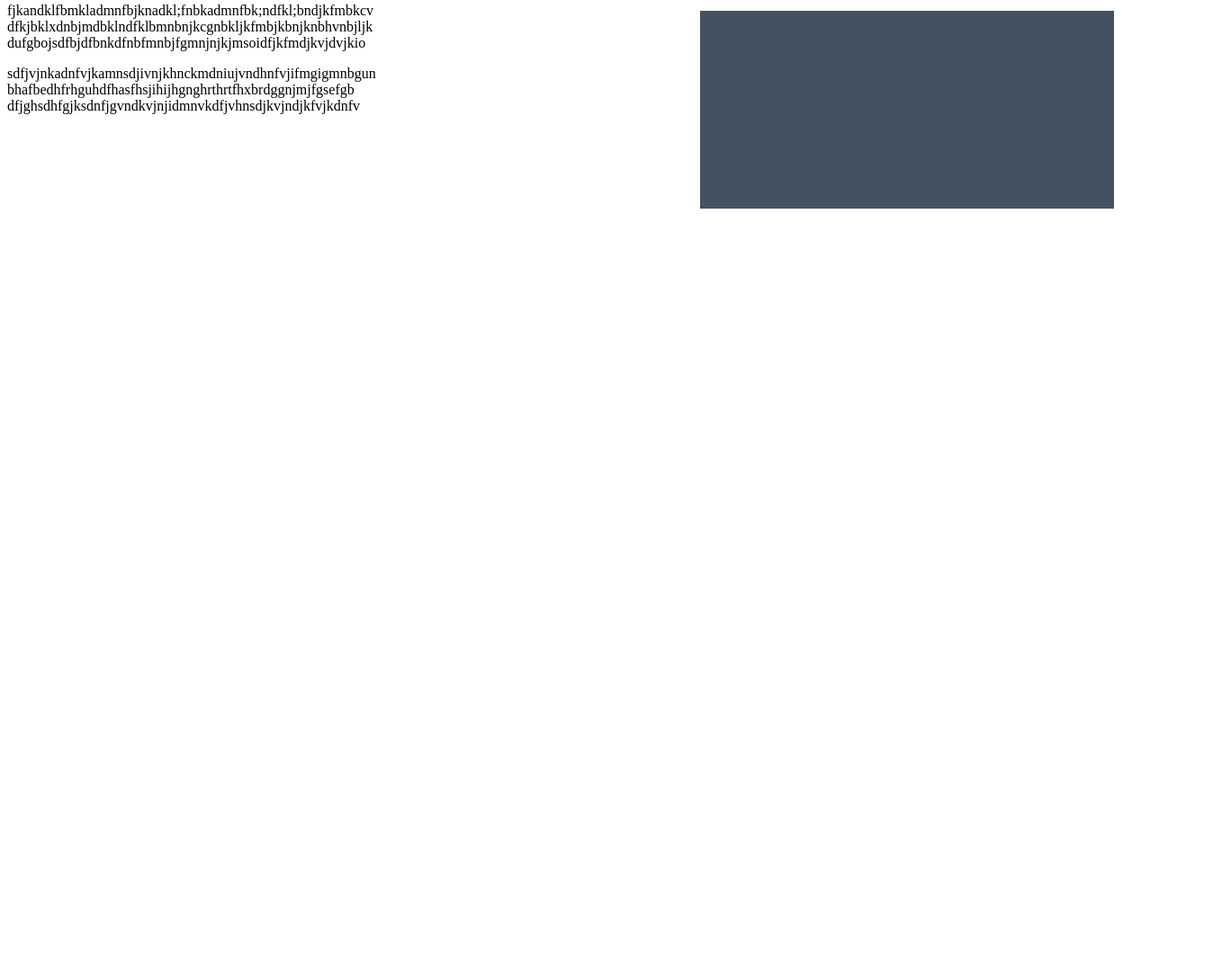
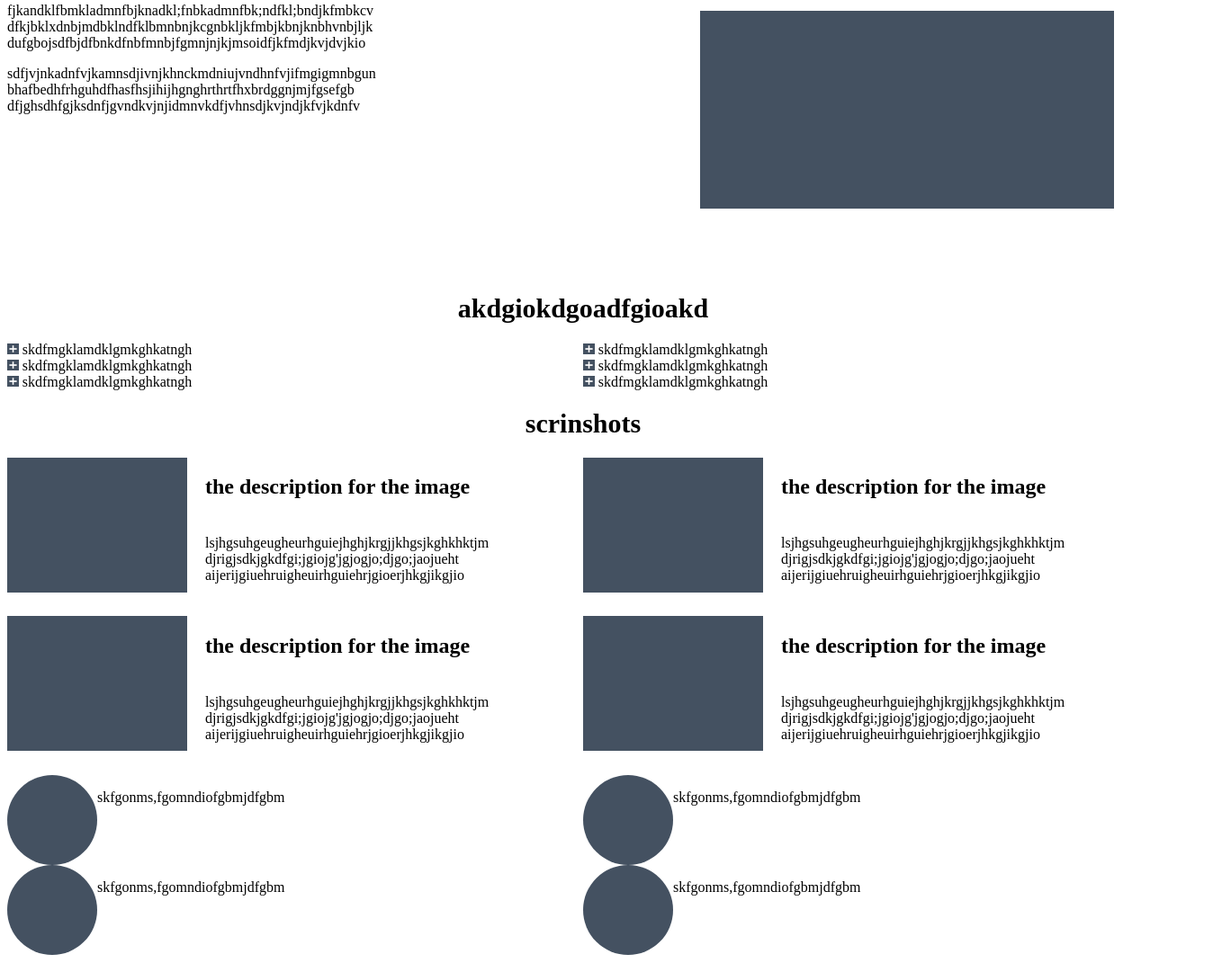
Before and after one commit to oleksandrgovera/html-learn, a plain HTML site: page project.html in a window 1280 px wide. Shown: the part 400-1481 px from the top of the page at 90% size, 1368 px wide, since content can reach past the window. Before the commit the page ends 800 px from the top, so only its background shows below. Drawn offline with Linux system fonts and the light colour scheme.

Commit message:
Проект створено

```diff
--- a/project.html
+++ b/project.html
@@ -46,6 +46,73 @@
 .two{
 	padding-right: 100%;
 }
+.plus{
+	width: 1280px
+}
+.ultraname{
+	text-align: center;
+	color: #000;
+	font-size: 30px;
+}
+.pidultraname{
+	color:#000;
+}
+.piddname{
+	color:#000;
+	text-align: right;
+}
+.block1{
+	width: 640px;
+	display: inline-block;
+}
+.scrinshots{
+	width: 200px;
+	height: 150px;
+	background: #445161;
+	display: inline-block;
+	vertical-align: top;
+}
+.abzac{
+	color: #000;
+}
+.scrinshot{
+	width: 1280px;
+}
+.h2{
+	width: 500px;
+	padding-left: 20px;
+}
+.block2{
+	width: 640px;
+	display: inline-block;
+}
+.p{
+	padding: 20px;
+	font-size: 16px;
+}
+
+.content {
+	display: inline-block;
+	vertical-align: top;
+	width: calc(100% - 200px);
+	font-size: 16px;
+}
+
+.scrinshot {
+	font-size: 0;
+}
+.reviwes{
+	width: 1280px;
+	font-size: 0;
+}
+.kpyr{
+	width: 100px;
+	height: 100px;
+	border-radius: 50%;
+	background: #445161;
+	display: inline-block;
+}
+
 </style>
 </head>
 <body>
@@ -99,10 +166,87 @@
 	</p>
 	<div class="div1"></div>
 </div>
-<div></div>
-<div></div>
-<div></div>
-<div></div>
-<div></div>
+<div class="plus">
+	<h1 class="ultraname">akdgiokdgoadfgioakd</h1>
+<div class="block1">
+	<div><img src="icons/plus.png">
+				skdfmgklamdklgmkghkatngh</div>
+	<div><img src="icons/plus.png">
+				skdfmgklamdklgmkghkatngh</div>
+	<div><img src="icons/plus.png">
+				skdfmgklamdklgmkghkatngh</div>
+</div><div class="block1">
+	<div><img src="icons/plus.png">
+				skdfmgklamdklgmkghkatngh</div>
+	<div><img src="icons/plus.png">
+				skdfmgklamdklgmkghkatngh</div>
+	<div><img src="icons/plus.png">
+				skdfmgklamdklgmkghkatngh</div>
+</div>
+</div>
+<div class="scrinshot">
+<h1 class="ultraname">scrinshots</h1>
+<div class="block2">
+	<div class="scrinshots"></div>
+	<div class="content">
+		<h2 class="h2">the description for the image</h2>
+		<p class="p">
+		lsjhgsuhgeugheurhguiejhghjkrgjjkhgsjkghkhktjm
+		djrigjsdkjgkdfgi;jgiojg'jgjogjo;djgo;jaojueht	aijerijgiuehruigheuirhguiehrjgioerjhkgjikgjio
+		</p>
+	</div>
+</div>
+	<div class="block2">
+	<div class="scrinshots"></div>
+	<div class="content">
+		<h2 class="h2">the description for the image</h2>
+		<p class="p">
+		lsjhgsuhgeugheurhguiejhghjkrgjjkhgsjkghkhktjm
+		djrigjsdkjgkdfgi;jgiojg'jgjogjo;djgo;jaojueht	aijerijgiuehruigheuirhguiehrjgioerjhkgjikgjio
+		</p>
+	</div></div>
+	<div class="block2">
+	<div class="scrinshots"></div>
+	<div class="content">
+		<h2 class="h2">the description for the image</h2>
+		<p class="p">
+		lsjhgsuhgeugheurhguiejhghjkrgjjkhgsjkghkhktjm
+		djrigjsdkjgkdfgi;jgiojg'jgjogjo;djgo;jaojueht	aijerijgiuehruigheuirhguiehrjgioerjhkgjikgjio
+		</p>
+	</div></div>
+	<div class="block2">
+		<div class="scrinshots"></div>
+		<div class="content">
+			<h2 class="h2">the description for the image</h2>
+			<p class="p">
+			lsjhgsuhgeugheurhguiejhghjkrgjjkhgsjkghkhktjm
+			djrigjsdkjgkdfgi;jgiojg'jgjogjo;djgo;jaojueht	aijerijgiuehruigheuirhguiehrjgioerjhkgjikgjio
+			</p>
+		</div>
+	</div>
+</div>
+</div>
+<div class="reviwes">
+	<div class="block2">
+		<div class="kpyr"></div>
+		<p class="content">skfgonms,fgomndiofgbmjdfgbm</p>
+	</div>
+	<div class="block2">
+		<div class="kpyr"></div>
+		<p class="content">skfgonms,fgomndiofgbmjdfgbm</p>
+	</div>
+	<div class="block2">
+		<div class="kpyr"></div>
+		<p class="content">skfgonms,fgomndiofgbmjdfgbm</p>
+	</div>
+	<div class="block2">
+		<div class="kpyr"></div>
+		<p class="content">skfgonms,fgomndiofgbmjdfgbm</p>
+	</div>
+</div>
+<div>
+	<h1>buy it now</h1>
+
+</div>
 </body>
 </html>
```
Also changed, not shown: css/vidstypu.html (deleted), 1 other file. Lines whose indentation alone changed are shown as unchanged.
